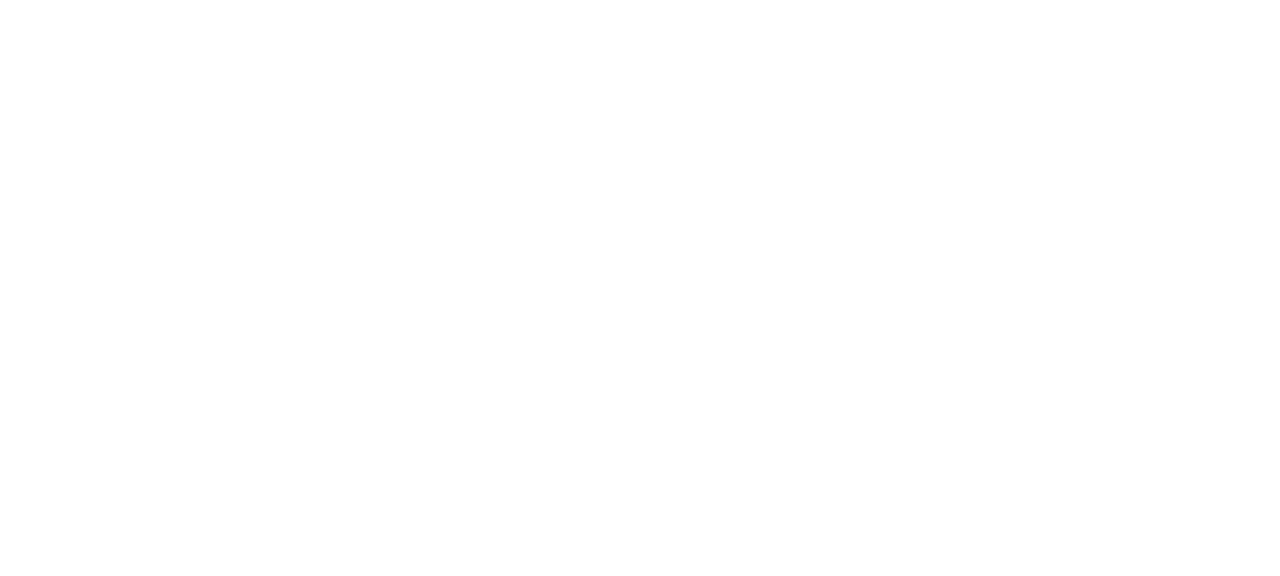
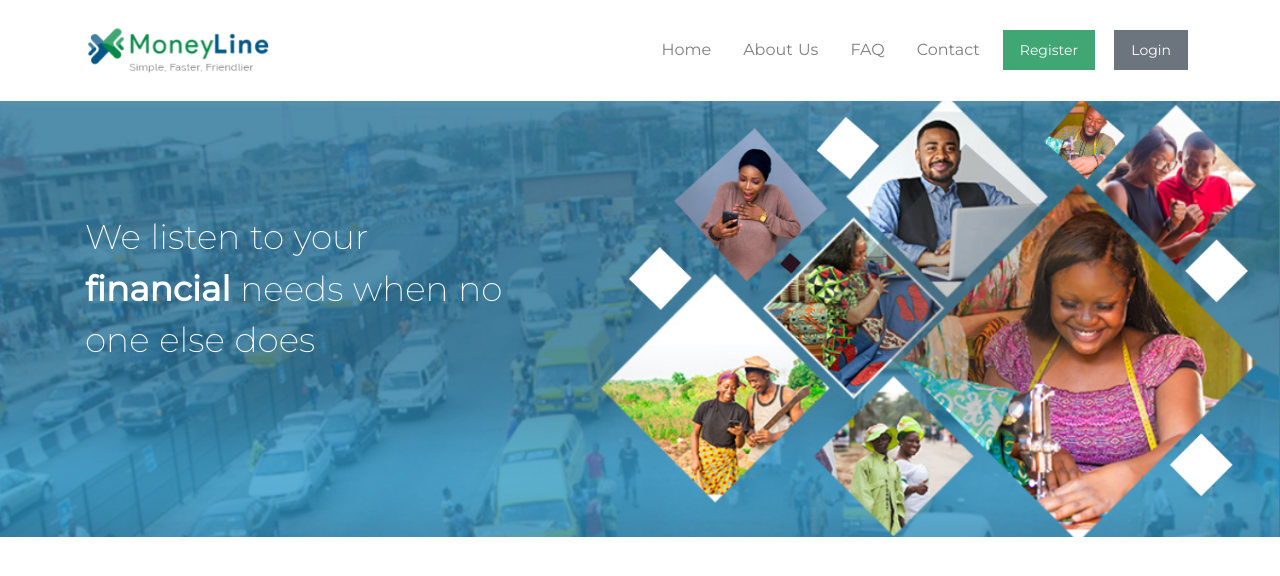
Before and after one commit to codergab/moneyline-nuture, a Nuxt app: page /about-us in a window 1280 px wide. Before the commit this address had no page. Shown: the top 576 px of the page. Built offline with nearby package versions, Linux system fonts and the light colour scheme.

Commit message:
started aboutus

```diff
--- a/assets/css/main.css
+++ b/assets/css/main.css
@@ -1,6 +1,6 @@
 html,
 body {
-  font-family: "Lato", sans-serif;
+	font-family: 'Montserrat', sans-serif;
 }
 
 h1,
@@ -9,7 +9,7 @@ h3,
 h4,
 h5,
 h6 {
-  font-family: "Roboto", sans-serif;
+	font-family: "Montserrat", sans-serif;
 }
 
 .btn {
@@ -27,14 +27,14 @@ h6 {
 
 .btn-primary {
 	color: #fff;
-  background-color: #40A774;
-  border-color: #40A774;
+	background-color: #40a774;
+	border-color: #40a774;
 }
 
 .btn-primary:hover {
 	color: #fff;
-  background-color: #2A6F4D;
-  border-color: #2A6F4D;
+	background-color: #2a6f4d;
+	border-color: #2a6f4d;
 }
 
 .btn-primary:not(:disabled):not(.disabled):active:focus {
@@ -44,8 +44,8 @@ h6 {
 
 .btn-primary:not(:disabled):not(.disabled):active {
 	color: #fff;
-  background-color: #2A6F4D;
-  border-color: #2A6F4D;
+	background-color: #2a6f4d;
+	border-color: #2a6f4d;
 }
 
 @media (min-width: 992px) {
--- a/components/layouts/Header.vue
+++ b/components/layouts/Header.vue
@@ -10,10 +10,10 @@
 				<!-- Right aligned nav items -->
 				<b-navbar-nav class="ml-auto">
 					<b-navbar-nav>
-						<b-nav-item href="#">Home</b-nav-item>
-						<b-nav-item href="#">About Us</b-nav-item>
-						<b-nav-item href="#">FAQ</b-nav-item>
-						<b-nav-item href="#">Contact</b-nav-item>
+						<b-nav-item to="/">Home</b-nav-item>
+						<b-nav-item to="/about-us">About Us</b-nav-item>
+						<b-nav-item to="/faq">FAQ</b-nav-item>
+						<b-nav-item to="/contact">Contact</b-nav-item>
 						<b-button class="my-2 my-sm-0" variant="primary" size="sm">Register</b-button>&nbsp;
 						<b-button class="my-2 my-sm-0" variant size="sm">Login</b-button>
 					</b-navbar-nav>
--- a/nuxt.config.js
+++ b/nuxt.config.js
@@ -1,4 +1,4 @@
-import pkg from './package'
+import pkg from './package';
 
 export default {
 	mode: 'spa',
@@ -8,7 +8,8 @@ export default {
    */
 	head: {
 		title: 'Moneyline',
-    meta: [{
+		meta: [
+			{
 				charset: 'utf-8'
 			},
 			{
@@ -21,14 +22,17 @@ export default {
 				content: pkg.description
 			}
 		],
-    link: [{
+		link: [
+			{
 				rel: 'icon',
 				type: 'image/x-icon',
 				href: '/icon.png'
-    }, {
+			},
+			{
 				rel: 'stylesheet',
-      'href': 'https://fonts.googleapis.com/css?family=Lato|Roboto:400,700'
-    }]
+				href: 'https://fonts.googleapis.com/css?family=Montserrat:100,200,300,400'
+			}
+		]
 	},
 
 	/*
@@ -41,9 +45,7 @@ export default {
 	/*
    ** Global CSS
    */
-  css: [
-    '~/assets/css/main.css'
-  ],
+	css: [ '~/assets/css/main.css' ],
 
 	/*
    ** Plugins to load before mounting the App
@@ -57,7 +59,7 @@ export default {
 		// Doc: https://axios.nuxtjs.org/usage
 		'@nuxtjs/axios',
 		// Doc: https://bootstrap-vue.js.org/docs/
-    'bootstrap-vue/nuxt',
+		'bootstrap-vue/nuxt'
 	],
 	/*
    ** Axios module configuration
@@ -75,4 +77,4 @@ export default {
      */
 		extend(config, ctx) {}
 	}
-}
+};
--- /dev/null
+++ b/pages/about-us.vue
@@ -0,0 +1,39 @@
+<template>
+	<div>
+		<Header/>
+		<div class="slidee padded">
+            <div class="container">
+                <div class="row">
+                    <div class="col-md-6">
+                        <div class="payoff">
+                            We listen to your <br>
+                            <span class="highlight">financial</span> needs when no<br>
+                            one else does
+                        </div>
+                    </div>
+                </div>
+            </div>
+            <img src="/Artboard – 3.png" style="width: 100%;  background-size: cover;">
+		</div>
+	</div>
+</template>
+<style scoped>
+    .payoff {
+        font-size: 2.15em;
+        font-weight: 200;
+        position: absolute;
+        color: #fff;
+        padding: 111px 0 0 0px;
+    }
+    .highlight {
+        font-weight: bold;
+    }
+</style>
+<script>
+import Header from "@/components/layouts/Header";
+export default {
+	components: {
+		Header
+	}
+};
+</script>
```
Also changed, not shown: static/Artboard – 3.png (added), 1 other file (tests, documents, lock files or other folders). Lines whose indentation alone changed are shown as unchanged.
